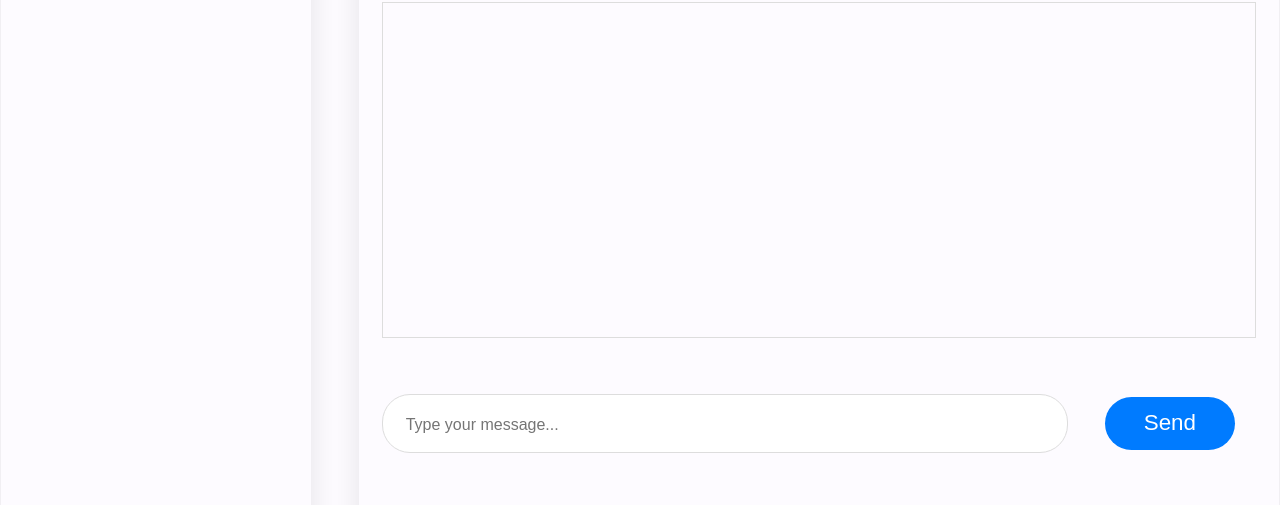
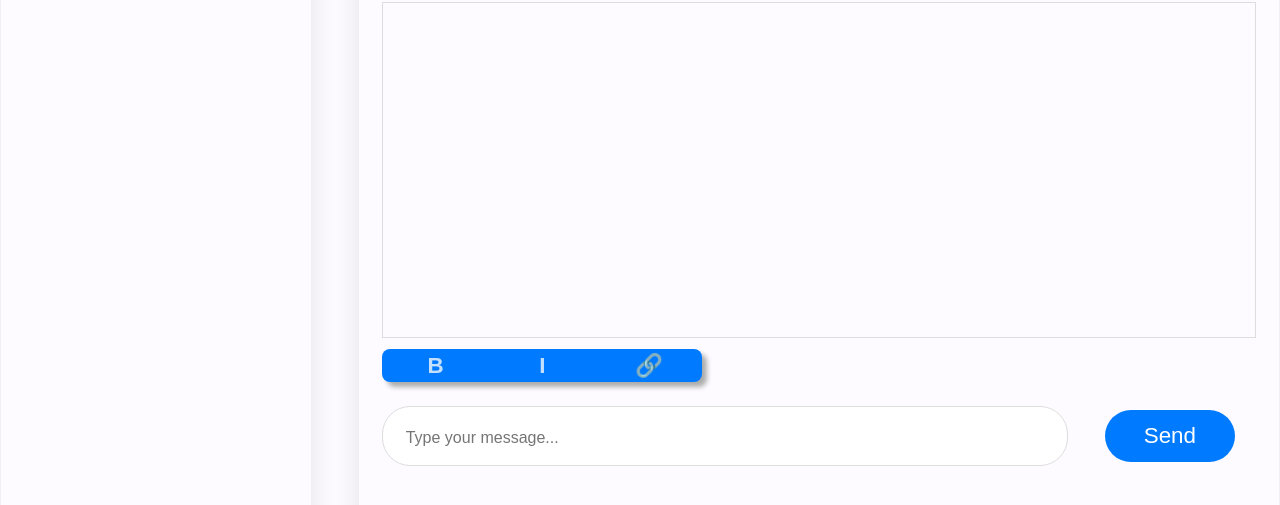
Before and after one commit to nikhil-kamboj420/Live-Chat-App, a website: page public/chat.html in a window 1280 px wide. Shown: the part 161-666 px from the top of the page. Drawn offline with Linux system fonts and the light colour scheme.

Commit message:
adding text-formatting

```diff
--- a/public/app.js
+++ b/public/app.js
@@ -58,13 +58,17 @@ ws.onmessage = (event) => {
   if (message.type === 'chat') {
     const timestamp = formatTimestamp(message.timestamp); // Format the timestamp
     if (message.username === username) {
-      messageDiv.innerHTML = `${message.message} <em style="font-size: .8rem; color: black">${timestamp}</em>`;
+      messageDiv.innerHTML = `${message.message} <strong style='color:black'>You</strong> <em style="font-size: .8rem; color: black">${timestamp}</em>`;
       messageDiv.style.textAlign = 'right';
       messageDiv.style.color = 'green';
+      messageDiv.style.margin = '.5rem';
+
+
     } else {
       messageDiv.innerHTML = `<em style="font-size: .8rem; color: black">${timestamp}</em>  <strong style='color:black'>${message.username}</strong>: ${message.message}`;
       messageDiv.style.textAlign = 'left';
       messageDiv.style.color = 'blue';
+      messageDiv.style.margin = '.5rem';
     }
   } else if (message.type === 'system' || message.type === 'success') {
     messageDiv.innerHTML = `<em>${message.message}</em>`;
@@ -126,3 +130,15 @@ function displayAvailableRooms(rooms) {
 
   availableRoomsDiv.appendChild(roomList); // Append the list to the available rooms div
 }
+
+
+
+// text formatting
+const messageInput = document.getElementById("messageInput");
+let textFormatting = document.querySelector('.text-formatting');
+textFormatting.addEventListener('click', (e) =>
+{
+ if(e.target.innerText === 'B'){
+
+ }
+})
--- a/public/chat.html
+++ b/public/chat.html
@@ -11,6 +11,11 @@
   <div class="chat-container">
     <h2 id="roomName"></h2>
     <div id="chatMessages" class="messages"></div>
+    <div class="text-formatting">
+      <span id="bold" style="cursor: pointer;">B</span>
+      <span id="italic" style="cursor: pointer;">I</span>
+      <span id="link" style="cursor: pointer;">🔗</span>
+    </div>
     <form id="messageForm">
       <input type="text" id="messageInput" placeholder="Type your message..." required>
       <button type="submit">Send</button>
--- a/public/style.css
+++ b/public/style.css
@@ -92,10 +92,25 @@ button:hover{
   font-size: 2rem;
 }
 
+.text-formatting{
+  font-size: 1.4rem;
+  width: 20rem;
+  background-color: #007bff;
+  color: #c4e0ff;
+  display: grid;
+  grid-template-columns: 1fr 1fr 1fr;
+  place-items: center;
+  box-shadow: 5px 5px 5px #acacac;
+  font-weight: bolder;
+  padding: .2rem 0;
+  border-radius: .5rem;
+}
+
 #messageForm{
   display: grid;
   grid-template-columns: 4fr 1fr;
   gap: 1rem;
+  margin-top: 1.5rem;;
 }
 
 #messageForm input {
```
